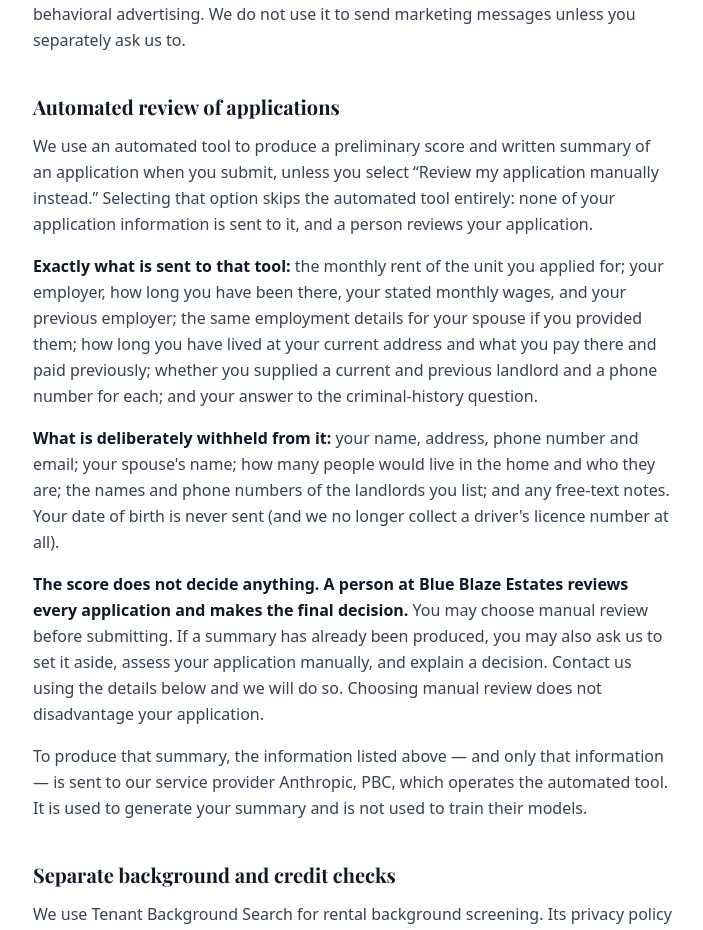
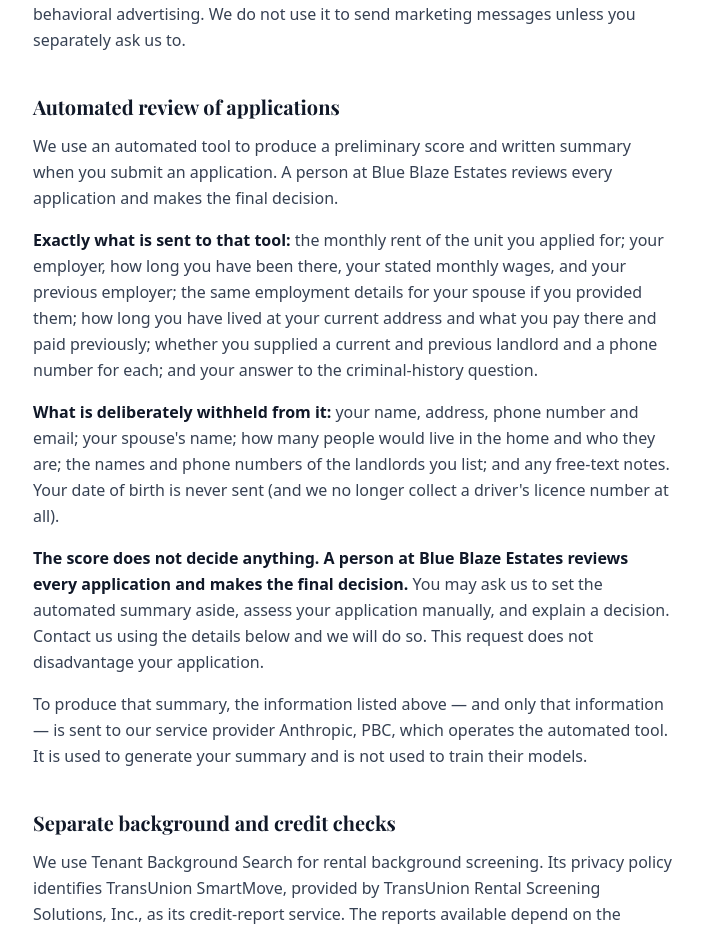
Before and after one commit to Jpbran3/blue-blaze-estates, a Next.js app: page /privacy-policy in a window 1280 px wide. Shown: the part 1242-2172 px from the top of the page, without its empty margins (287-990 px from the left). Built offline with nearby package versions, Linux system fonts and the light colour scheme; a web font is replaced by a local one.

Commit message:
Remove confusing manual-review opt-out from new applications

```diff
--- a/app/privacy-policy/page.tsx
+++ b/app/privacy-policy/page.tsx
@@ -75,10 +75,8 @@
       <h2>Automated review of applications</h2>
       <p>
         We use an automated tool to produce a preliminary score and written
-        summary of an application when you submit, unless you select
-        &ldquo;Review my application manually instead.&rdquo; Selecting that
-        option skips the automated tool entirely: none of your application
-        information is sent to it, and a person reviews your application.
+        summary when you submit an application. A person at Blue Blaze Estates
+        reviews every application and makes the final decision.
       </p>
       <p>
         <strong>Exactly what is sent to that tool:</strong> the monthly rent of
@@ -102,11 +100,10 @@
           The score does not decide anything. A person at Blue Blaze Estates
           reviews every application and makes the final decision.
         </strong>{" "}
-        You may choose manual review before submitting. If a summary has already
-        been produced, you may also ask us to set it aside, assess your
+        You may ask us to set the automated summary aside, assess your
         application manually, and explain a decision. Contact us using the
-        details below and we will do so. Choosing manual review does not
-        disadvantage your application.
+        details below and we will do so. This request does not disadvantage
+        your application.
       </p>
       <p>
         To produce that summary, the information listed above — and only that
```
